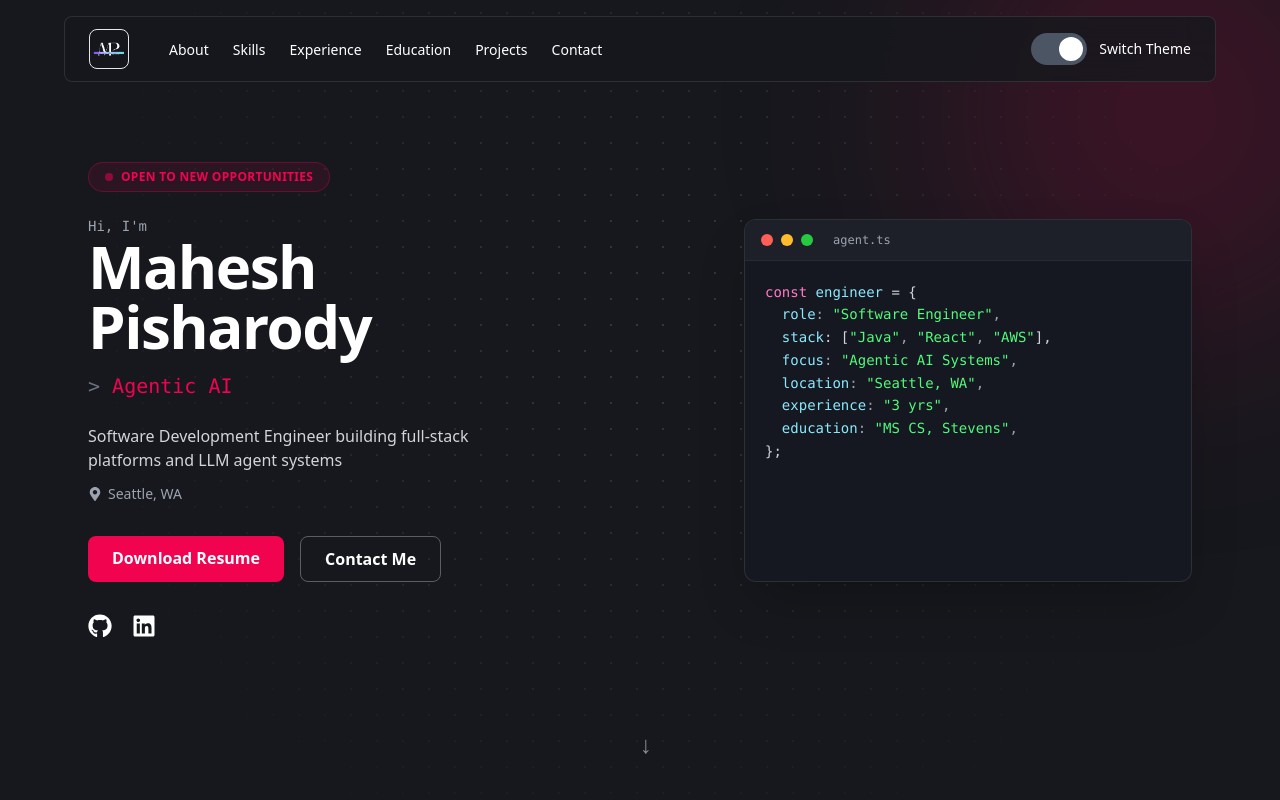
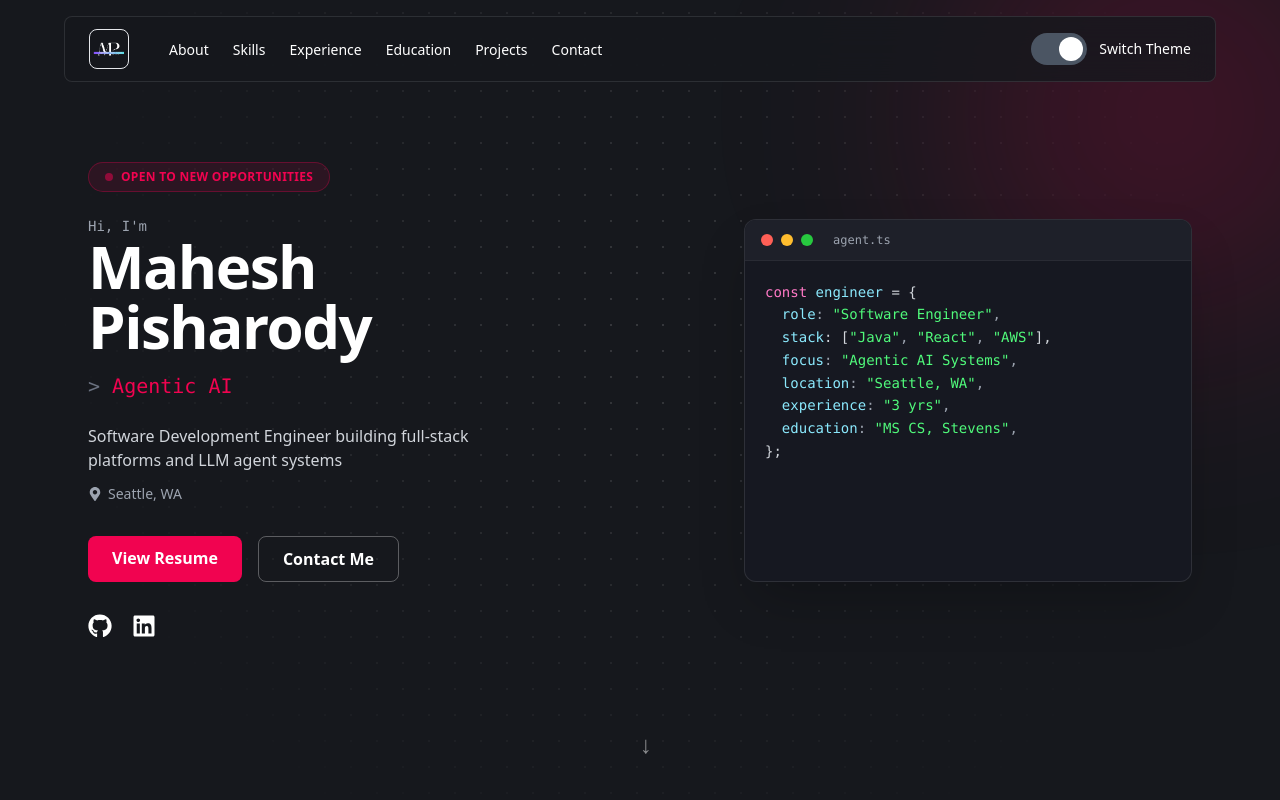
Before and after one commit to mahesh349/Portfolio, a React (Vite) app: page / in a window 1280 px wide. Shown: the top 800 px of the page. Built offline with nearby package versions, Linux system fonts and the light colour scheme.

Commit message:
Link resume to Google Drive preview instead of direct download
Lets visitors view the resume before deciding to download it.

```diff
--- a/src/components/Landing.jsx
+++ b/src/components/Landing.jsx
@@ -56,7 +56,7 @@
               rel="noopener noreferrer"
               className="inline-block bg-[#f10350] text-white font-semibold py-2.5 px-6 rounded-lg transition duration-300 hover:bg-[#d10248]"
             >
-              Download Resume
+              View Resume
             </a>
             <a
               href="#contact"
--- a/src/constants/Contents.jsx
+++ b/src/constants/Contents.jsx
@@ -51,7 +51,7 @@
   link2: "https://www.linkedin.com/in/mahesh-pisharody/",
   Github_logo: <FaGithub />,
   Linkedin_logo: <FaLinkedin />,
-  ResumeLink: "/resume/Mahesh_Pisharody_Resume.docx",
+  ResumeLink: "https://drive.google.com/file/d/1v_XNGtMQNkhZ05UgWtyU4lzJrTBavdzd/view?usp=sharing",
 };
 
 // Contact Details
```
